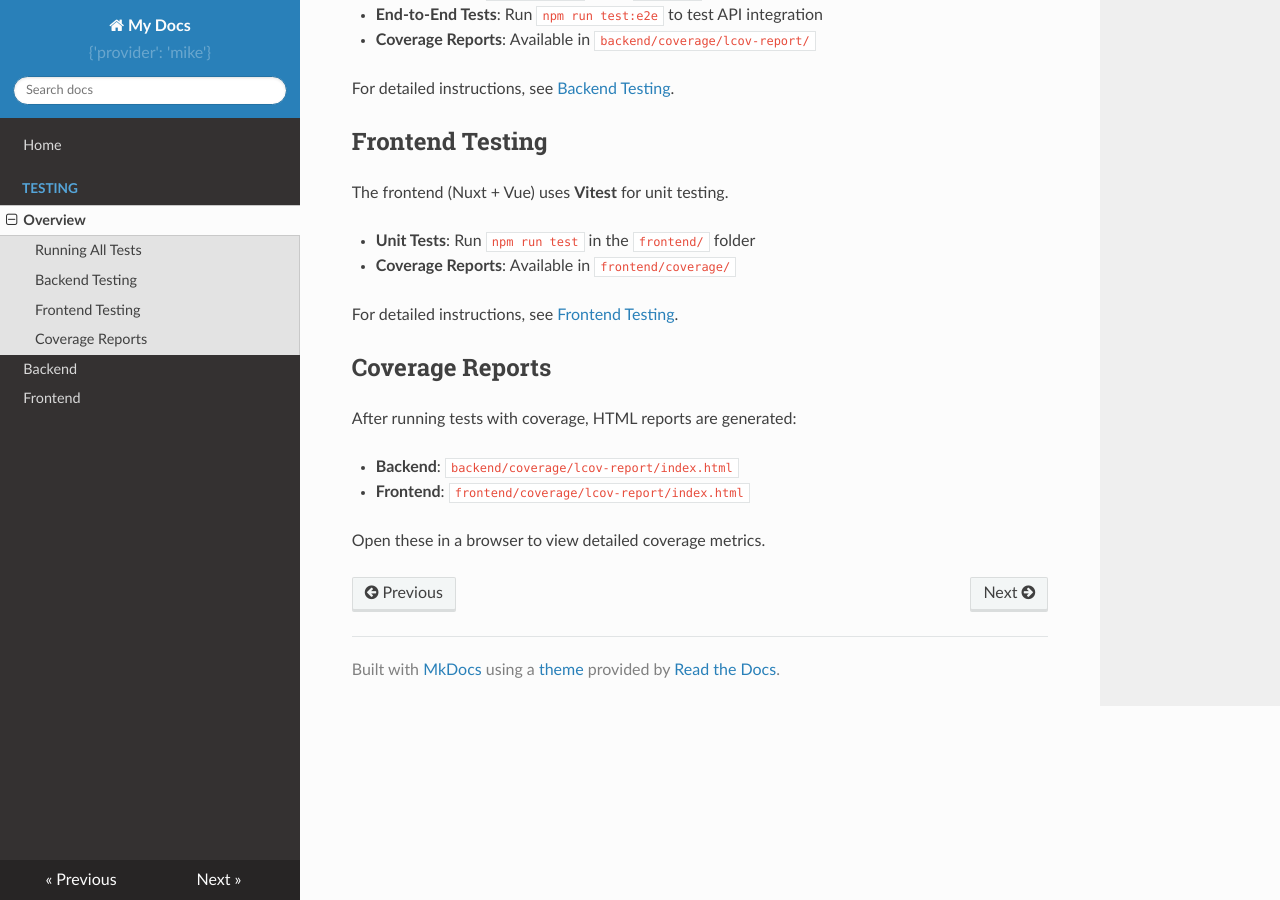
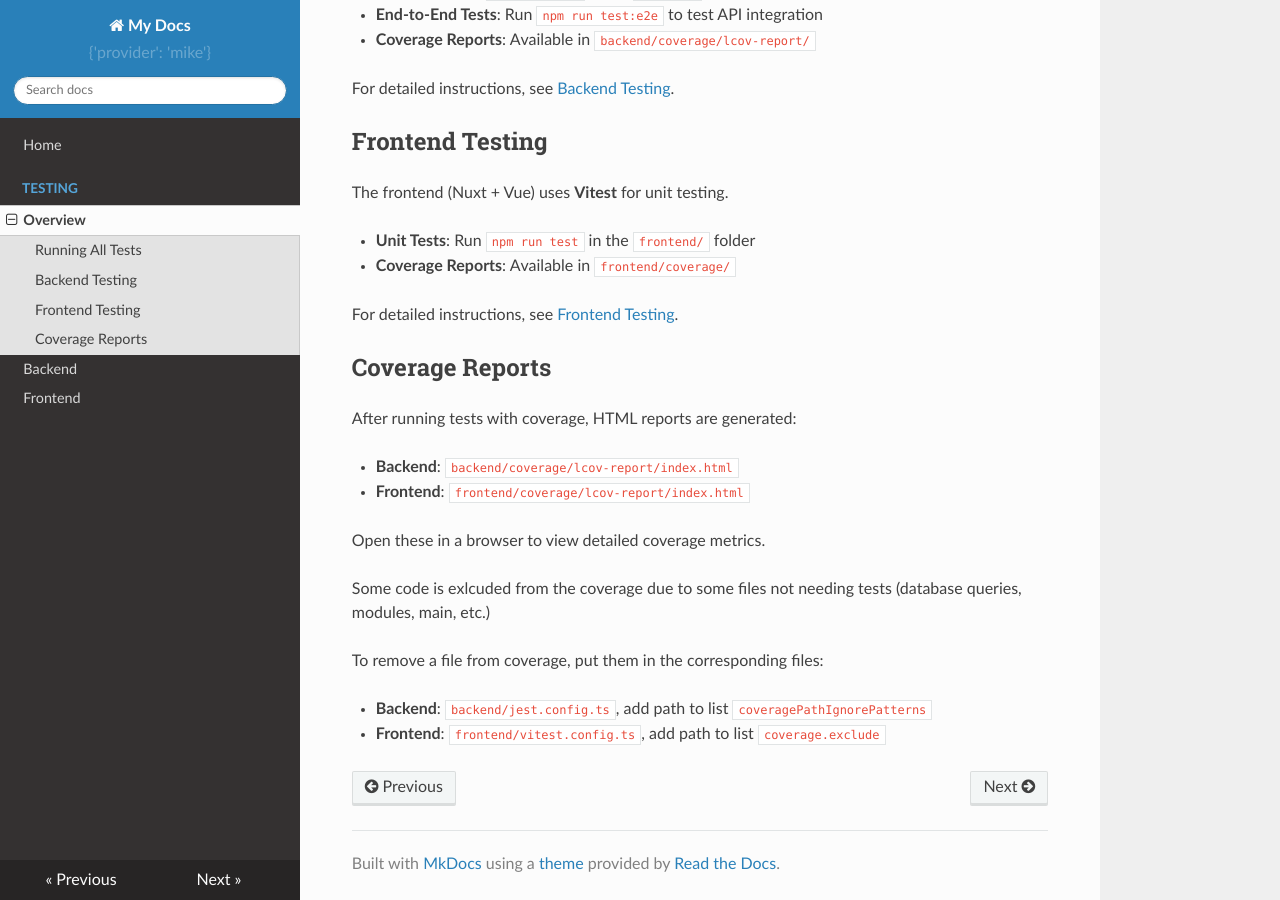
Before and after one commit to SELab-2/viernulvier-4, an MkDocs documentation site: the page built from docs/testing/index.md, in a window 1280 px wide and 900 px high, scrolled down 622 px. Built offline with MkDocs 1.6.1, drawn with Linux system fonts in a browser that asks for light colours; nearby versions of some CDN libraries.

Commit message:
add comment how to exclude from coverage

```diff
--- a/docs/testing/index.md
+++ b/docs/testing/index.md
@@ -43,3 +43,10 @@ After running tests with coverage, HTML reports are generated:
 - **Frontend**: `frontend/coverage/lcov-report/index.html`
 
 Open these in a browser to view detailed coverage metrics.
+
+Some code is exlcuded from the coverage due to some files not needing tests (database queries, modules, main, etc.)
+
+To remove a file from coverage, put them in the corresponding files:
+
+- **Backend**: `backend/jest.config.ts`, add path to list `coveragePathIgnorePatterns`
+- **Frontend**: `frontend/vitest.config.ts`, add path to list `coverage.exclude`
```
Also changed, not shown: docs/testing/backend.md (+2 -0 lines), docs/testing/frontend.md (+2 -0 lines).
